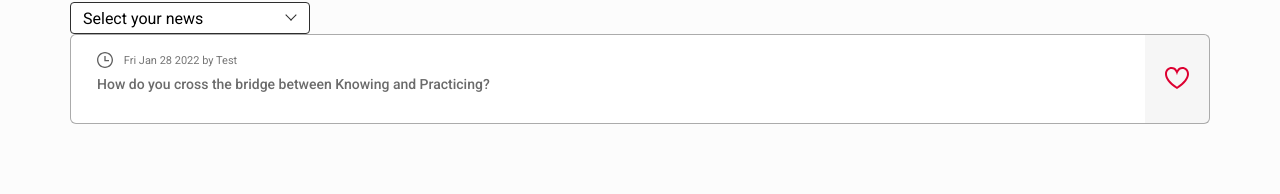
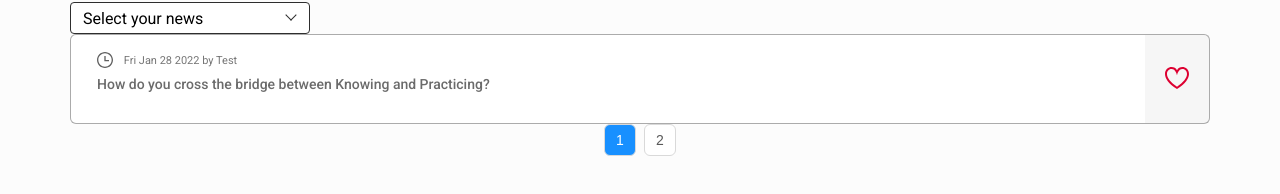
Before and after one commit to JonatanAlvarez/hacker-news, a React (Create React App) app: page / in a window 1280 px wide. Shown: the part 276-470 px from the top of the page. Built offline with nearby package versions, Linux system fonts and the light colour scheme; a web font is replaced by a local one.

Commit message:
Created Pagination component

```diff
--- /dev/null
+++ b/src/components/Pagination/Pagination.scss
@@ -0,0 +1,59 @@
+.Pagination {
+  display: flex;
+  justify-content: center;
+  align-items: center;
+  user-select: none;
+
+  button {
+    display: inline-flex;
+    align-items: center;
+    justify-content: center;
+    appearance: none;
+    padding: 9px;
+    border-radius: 6px;
+    border: solid 1px #d9d9d9;
+    background-color: #fff;
+    color: rgba(0, 0, 0, 0.65);
+    margin: 0 4px;
+    width: 32px;
+    height: 32px;
+    font-size: 14px;
+    font-weight: normal;
+
+    &.active {
+      background-color: #1890ff;
+      color: #fff;
+    }
+
+    &.back,
+    &.next {
+      visibility: hidden;
+
+      &.show {
+        visibility: visible;
+      }
+    }
+
+    &.back::after,
+    &.next::after {
+      content: '';
+      width: 7px;
+      height: 7px;
+      border: solid 1px rgba(0, 0, 0, 0.65);
+      border-width: 0 0 1px 1px;
+      transform: rotate(45deg);
+    }
+
+    &.next::after {
+      transform: rotate(-135deg);
+    }
+  }
+
+  @media (max-width: 425px) {
+    button {
+      width: 26px;
+      margin: 0 2px;
+      padding: 5px;
+    }
+  }
+}
--- /dev/null
+++ b/src/components/Pagination/Pagination.tsx
@@ -0,0 +1,68 @@
+import cx from 'classnames';
+
+import './Pagination.scss';
+
+type Props = {
+  currentPage?: number, // place the bookmark on the current page
+  pagesSize?: number, // Number of elements that each page should display
+  pagesShow?: number, // maximum number of controls to display
+  total?: number, // Total elements to distribute between the pages
+  onChange: (page: number) => void // event that fires every time the user changes the bookmark of the current page
+};
+
+const Pagination =  ({ currentPage=1, pagesSize=10, pagesShow=10, total=0, onChange }: Props) => {
+  const numbersShow = pagesShow - 2;
+  const totalPages = total / pagesSize;
+
+  // renderElements - shows the controls according to the maximum number that can be displayed
+  const renderElements = () => {
+    const elements = [];
+    let start = currentPage - (numbersShow / 2);
+
+    if (start <= 0) {
+      start = 1;
+    }
+
+    if (start >= 2) {
+      elements.push(
+        <button onClick={() => onChange(currentPage - (numbersShow / 2) - 1)}>...</button>
+      )
+    }
+
+    for(let page=0; page < numbersShow && page + start <= totalPages; page++) {
+      elements.push(
+        <button
+          key={page}
+          className={cx({'active': page + start === currentPage})}
+          onClick={() => onChange(page + start)}
+        >
+          { page + start }
+        </button>
+      );
+    }
+
+    if (start + numbersShow < totalPages) {
+      elements.push(
+        <button onClick={() => onChange(currentPage + (numbersShow / 2))}>...</button>
+      )
+    }
+
+    return elements;
+  }
+
+  return (
+    <div className="Pagination">
+      <button
+        className={cx('back', {'show': currentPage > 1})}
+        onClick={() => onChange(currentPage - 1)}
+      />
+      { renderElements() }
+      <button
+        className={cx('next', {'show': currentPage < totalPages - 1})}
+        onClick={() => onChange(currentPage + 1)}
+      />
+    </div>
+  );
+};
+
+export default Pagination;
--- a/src/screens/NewsScreen/NewsScreen.tsx
+++ b/src/screens/NewsScreen/NewsScreen.tsx
@@ -8,9 +8,11 @@ import logoReact from '../../assets/react.png';
 import logoAngular from '../../assets/angular.png';
 import logoVuejs from '../../assets/vuejs.png';
 import CardNews from "../../components/CardNews/CardNews";
+import Pagination from "../../components/Pagination/Pagination";
 
 const NewsScreen = () => {
   const [selectedNews, setSelectedNews] = useState('');
+  const [page, setPage] = useState(1);
 
   return (
     <div className="NewsScreen max-container">
@@ -33,6 +35,7 @@ const NewsScreen = () => {
           comment=""
         />
       </section>
+      <Pagination currentPage={page} total={20} pagesShow={12} onChange={setPage} />
     </div>
   );
 };
```
Also changed, not shown: public/logo192.png (added), public/logo512.png (added).
